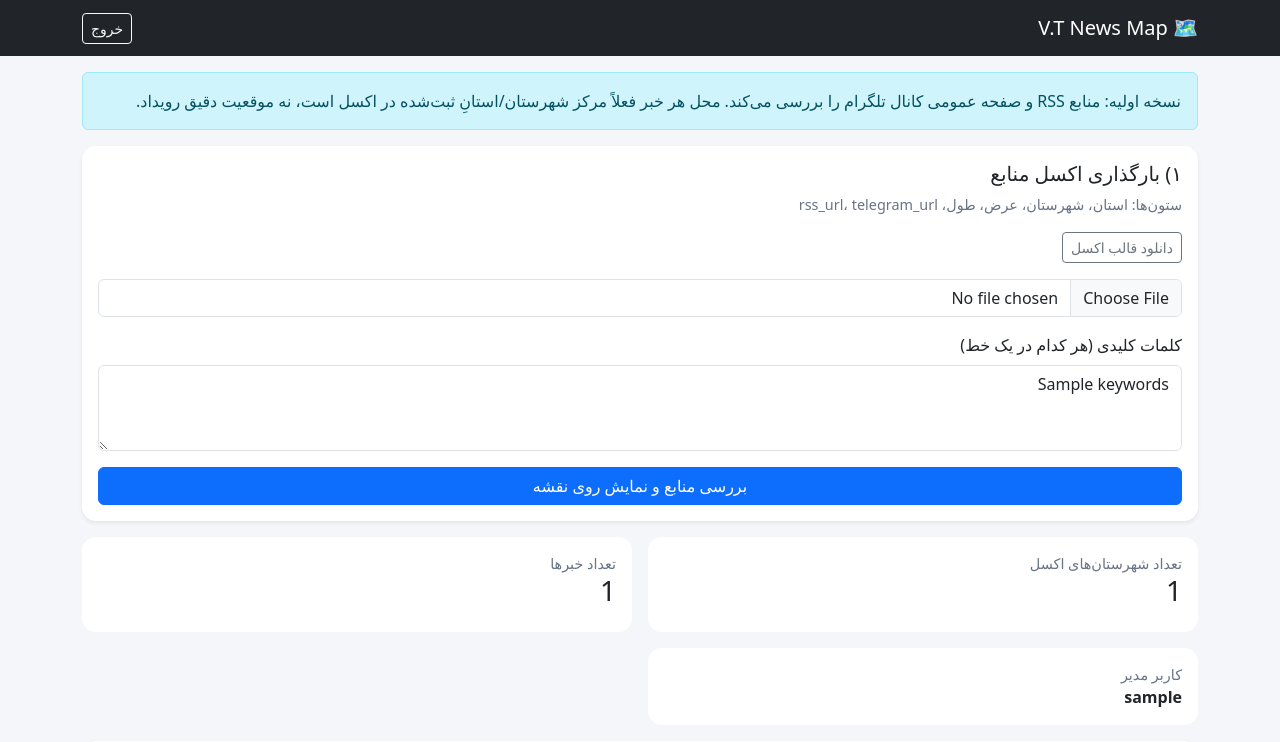
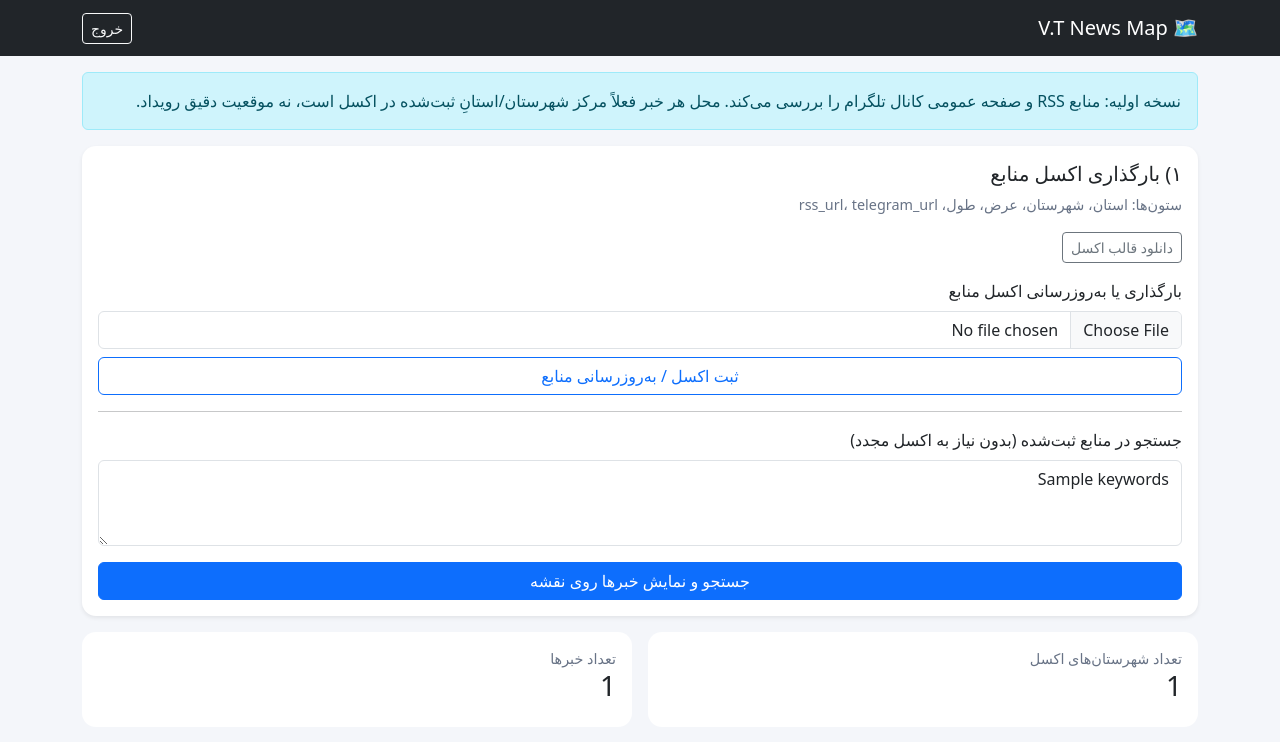
Before and after one commit to samansorry68/VT-News-Map, a Flask app: template templates/index.html in a window 1280 px wide. Shown: the top 742 px of the page. Run offline with Flask 3, Linux system fonts and the light colour scheme; the template is opened without the code that fills it: most values are stand-ins (such as "Sample title", 1, 10 or a date in 2020).

Commit message:
Separate Excel upload from keyword search

```diff
--- a/templates/index.html
+++ b/templates/index.html
@@ -3,7 +3,7 @@
 <body><nav class="navbar bg-dark navbar-dark"><div class="container"><span class="navbar-brand">🗺️ V.T News Map</span><a class="btn btn-outline-light btn-sm" href="/logout">خروج</a></div></nav>
 <main class="container py-3"><div class="alert alert-info">نسخه اولیه: منابع RSS و صفحه عمومی کانال تلگرام را بررسی می‌کند. محل هر خبر فعلاً مرکز شهرستان/استانِ ثبت‌شده در اکسل است، نه موقعیت دقیق رویداد.</div>
 {% for m in get_flashed_messages() %}<div class="alert alert-warning">{{m}}</div>{% endfor %}
-<div class="card shadow-sm mb-3"><div class="card-body"><h5>۱) بارگذاری اکسل منابع</h5><p class="muted">ستون‌ها: استان، شهرستان، عرض، طول، rss_url، telegram_url</p><a href="/template" class="btn btn-outline-secondary btn-sm mb-3">دانلود قالب اکسل</a><form action="/scan" method="post" enctype="multipart/form-data"><input class="form-control mb-3" type="file" name="excel" accept=".xlsx,.xls" required><label class="form-label">کلمات کلیدی (هر کدام در یک خط)</label><textarea class="form-control mb-3" name="keywords" rows="3" placeholder="فروش خودرو شاهین&#10;تصادف&#10;استخدام">{{keywords}}</textarea><button class="btn btn-primary w-100">بررسی منابع و نمایش روی نقشه</button></form></div></div>
+<div class="card shadow-sm mb-3"><div class="card-body"><h5>۱) بارگذاری اکسل منابع</h5><p class="muted">ستون‌ها: استان، شهرستان، عرض، طول، rss_url، telegram_url</p><a href="/template" class="btn btn-outline-secondary btn-sm mb-3">دانلود قالب اکسل</a><form action="/scan" method="post" enctype="multipart/form-data"><label class="form-label">بارگذاری یا به‌روزرسانی اکسل منابع</label><input class="form-control mb-2" type="file" name="excel" accept=".xlsx,.xls" required><button class="btn btn-outline-primary w-100">ثبت اکسل / به‌روزرسانی منابع</button></form><hr><form action="/search" method="post"><label class="form-label">جستجو در منابع ثبت‌شده (بدون نیاز به اکسل مجدد)</label><textarea class="form-control mb-3" name="keywords" rows="3" placeholder="فروش خودرو شاهین&#10;تصادف&#10;استخدام">{{keywords}}</textarea><button class="btn btn-primary w-100">جستجو و نمایش خبرها روی نقشه</button></form></div></div>
 <div class="row g-3 mb-3"><div class="col-6"><div class="card p-3"><div class="muted">تعداد شهرستان‌های اکسل</div><h3>{{sources|length}}</h3></div></div><div class="col-6"><div class="card p-3"><div class="muted">تعداد خبرها</div><h3>{{results|length}}</h3></div></div><div class="col-6"><div class="card p-3"><div class="muted">کاربر مدیر</div><strong>{{username}}</strong></div></div></div>
 <div class="card shadow-sm mb-3"><div class="card-body"><h5>۲) نقشه خبرها</h5><div id="map"></div><p class="muted mt-2">نشانگر آبی: شهرستان‌های ثبت‌شده در اکسل · نشانگر قرمز: خبرهای دریافت‌شده</p></div></div><div class="card shadow-sm mb-3"><div class="card-body"><h5>۴) تعداد خبر به تفکیک استان</h5><canvas id="provinceChart" height="180"></canvas></div></div>
 <div class="card shadow-sm"><div class="card-body"><h5>۳) جزئیات خبرها</h5><button class="btn btn-outline-primary btn-sm mb-2" onclick="copyAll()">کپی همه خبرها</button><div id="news">{% for n in results %}<article class="news"><strong>{{n.title}}</strong><div class="muted">{{n.province}} / {{n.county}} · {{n.source}} · {{n.date}} · مکان: {{n.location_quality}}</div><p>{{n.text}}</p><a href="{{n.url}}" target="_blank" rel="noopener">باز کردن خبر اصلی</a></article>{% else %}<p class="muted">هنوز خبری برای نمایش نیست. ابتدا فایل اکسل را بارگذاری کن.</p>{% endfor %}</div></div></div></main>
```
